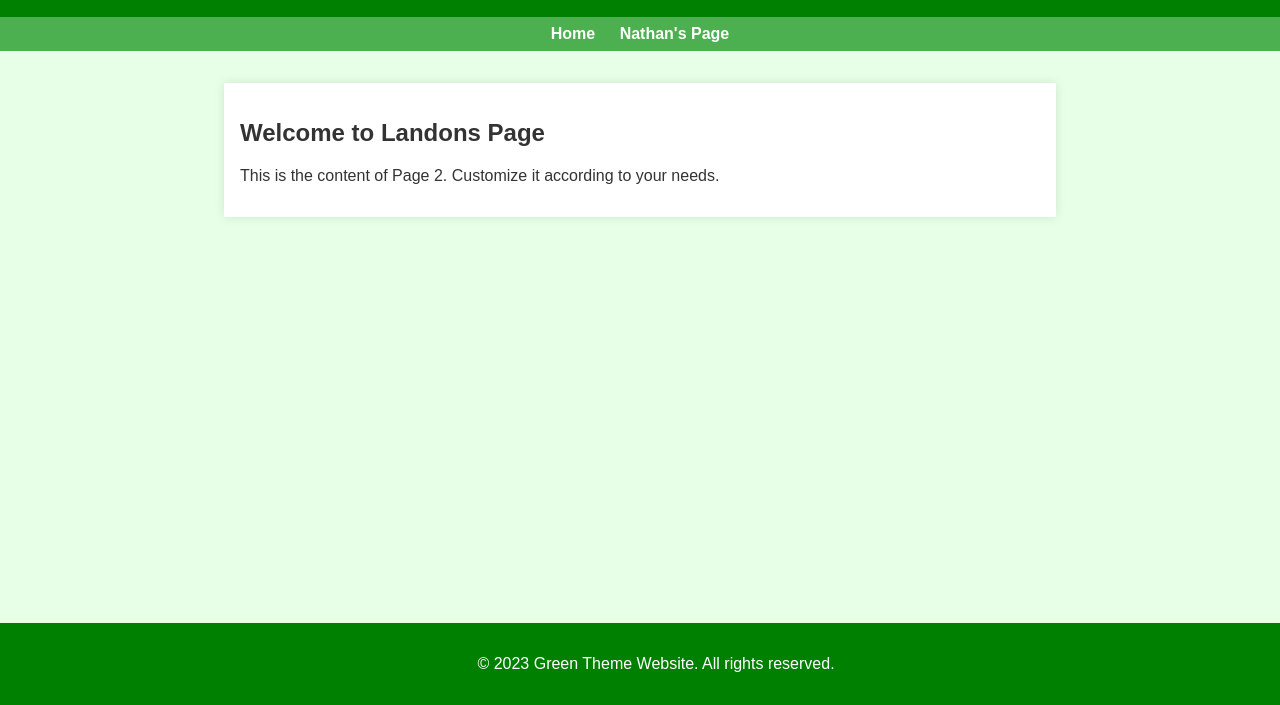
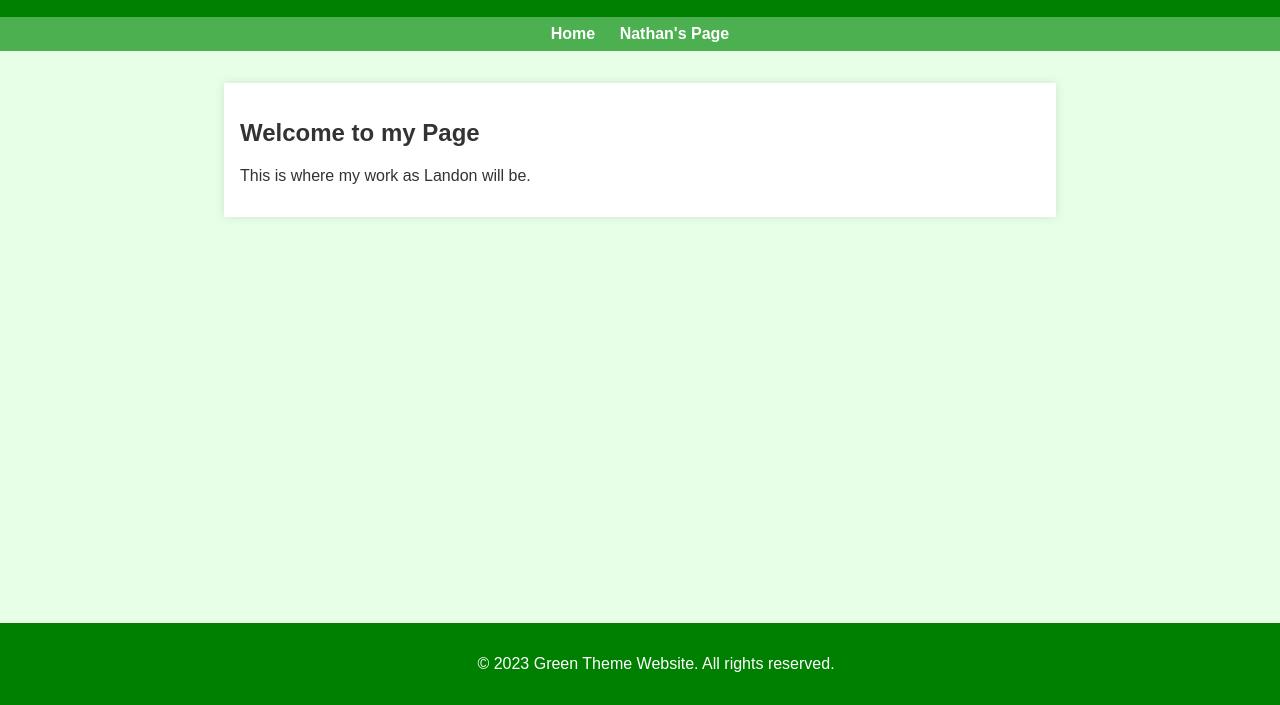
Before and after one commit to E60nohope4u67/website, a plain HTML site: page page2.html in a window 1280 px wide. Shown: the part 95-800 px from the top of the page. Drawn offline with Linux system fonts and the light colour scheme.

Commit message:
update words

```diff
--- a/page2.html
+++ b/page2.html
@@ -65,8 +65,8 @@
     </nav>
 
     <section>
-        <h2>Welcome to Landons Page</h2>
-        <p>This is the content of Page 2. Customize it according to your needs.</p>
+        <h2>Welcome to my Page</h2>
+        <p>This is where my work as Landon will be.</p>
     </section>
 
     <footer>
```
